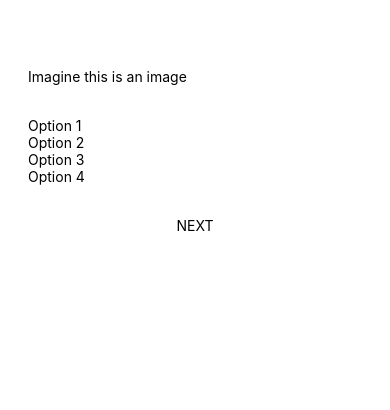
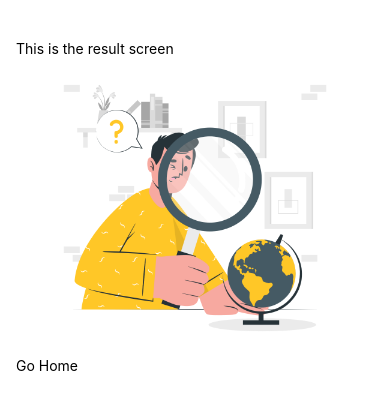
Before and after one commit to nsamadhana/racedar, a React Native app: screen / in a window 390 px wide. Shown: the top 410 px of the page. Built offline with nearby package versions, Linux system fonts and the light colour scheme.

Commit message:
Added basic result page

```diff
--- a/App.js
+++ b/App.js
@@ -9,8 +9,8 @@ export default function App() {
   return (
     <View style={styles.container}>
       {/* <Home/>  */}
-      <Quiz/>
-      {/* <Result /> */}
+      {/* <Quiz/> */}
+      <Result />
       <StatusBar style="auto" />
     </View>
   );
--- a/screens/home.js
+++ b/screens/home.js
@@ -19,8 +19,6 @@ export default function Home() {
       <Text>Start Button</Text>
     </TouchableOpacity>
 
-
-
     </View>
   );
 }
--- a/screens/result.js
+++ b/screens/result.js
@@ -1,20 +1,38 @@
 import { StatusBar } from 'expo-status-bar';
-import { StyleSheet, Text, View } from 'react-native';
+import { StyleSheet, Text, View, Image, TouchableOpacity } from 'react-native';
 
 export default function Result() {
   return (
-    <View style={styles.container}>
-      <Text>Result screen</Text>
-      <StatusBar style="auto" />
+    <View >
+      <View>
+        <Text>This is the result screen</Text>
+      </View>
+
+      <View style={styles.bannerContainer}>
+      <Image source={require('../assets/curious.png')}
+        style={styles.banner}
+        resizeMode="contain"
+      />
+    </View>
+
+    <View>
+      <TouchableOpacity>
+        <Text>Go Home</Text>
+      </TouchableOpacity>
+    </View>
+
+
     </View>
   );
 }
 
 const styles = StyleSheet.create({
-  container: {
-    flex: 1,
-    backgroundColor: '#fff',
-    alignItems: 'center',
+  banner: {
+    height: 300,
+    width: 300
+  },
+  bannerContainer: {
     justifyContent: 'center',
+    alignItems: 'center'
   },
 });
```
